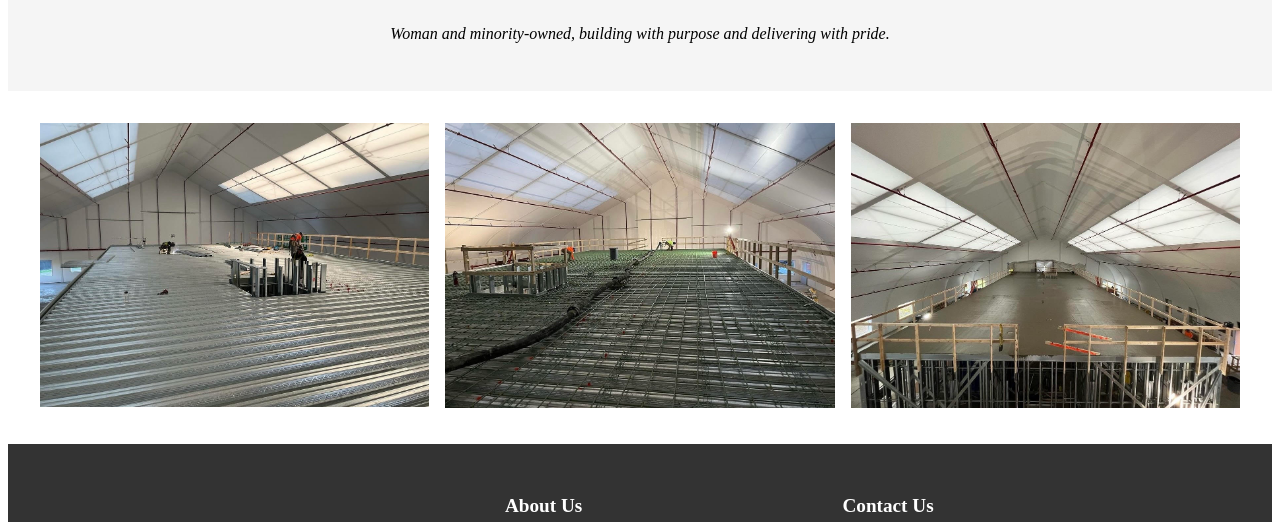
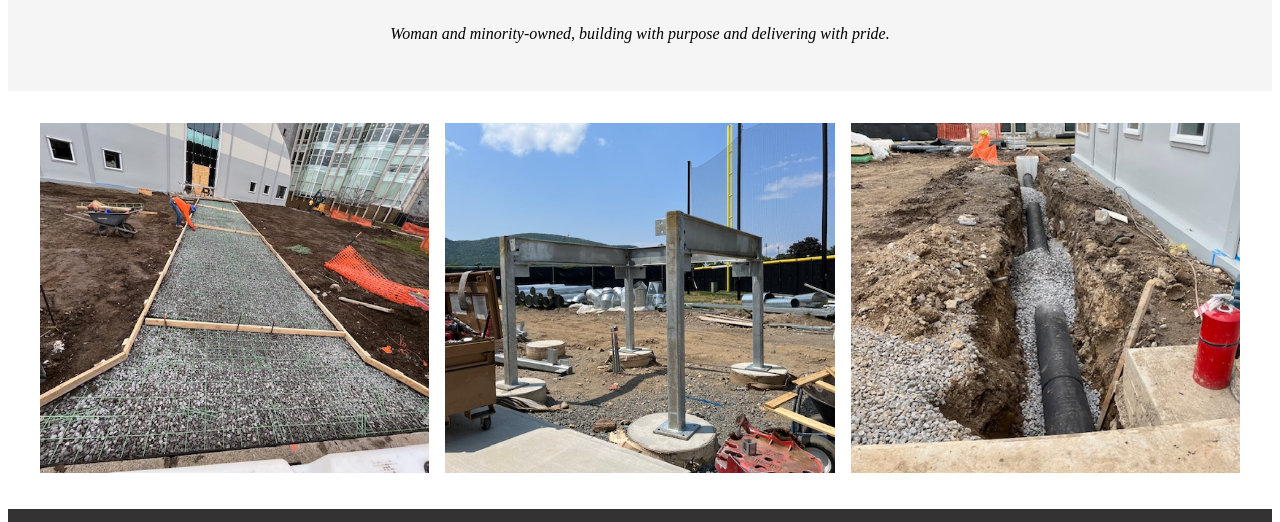
Before and after one commit to devfig37/devfig37.github.io, an Astro site: page / in a window 1280 px wide. Shown: the part 820-1342 px from the top of the page. Built offline with nearby package versions, Linux system fonts and the light colour scheme; Astro itself is replaced by a stand-in of ours.

Commit message:
added 3 images to home page - project gallery

```diff
--- a/src/components/ProjectsGallery.astro
+++ b/src/components/ProjectsGallery.astro
@@ -3,12 +3,12 @@ import '../styles/ProjectsGallery.css';
 ---
 <section class="projects">
     <div class="project">
-      <a href="#roject 1"><img src="/images/ijJob1.jpeg" alt="Project 1"></a>
+      <a href="/projects"><img src="/images/ijSidewalk1.jpg" alt="Project 1"></a>
     </div>
     <div class="project">
-      <a href="#Project 2"><img src="/images/ijJob2.jpeg" alt="Project 2"></a>
+      <a href="/projects"><img src="/images/ijSonotube1.jpg" alt="Project 2"></a>
     </div>
     <div class="project">
-      <a href="#Project 3"><img src="/images/ijJob3.jpeg" alt="Project 3"></a>
+      <a href="/projects"><img src="/images/ijStormsystem1.jpg" alt="Project 3"></a>
     </div>
 </section>
--- a/src/styles/ProjectsGallery.css
+++ b/src/styles/ProjectsGallery.css
@@ -6,7 +6,8 @@
 }
 .project img {
     width: 100%;
-    height: auto;
+    height: 350px;
+    object-fit: cover;
     transition: transform 0.3s;
 }
 .project img:hover {
```
Also changed, not shown: public/images/ijSidewalk1.jpg (added), public/images/ijSonotube1.jpg (added), public/images/ijStormsystem1.jpg (added).
